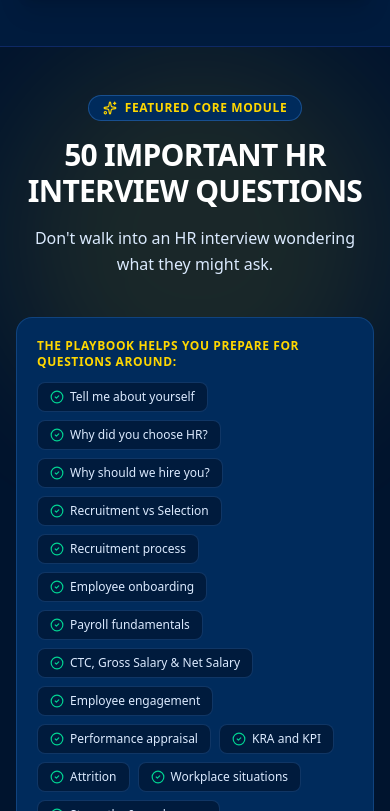
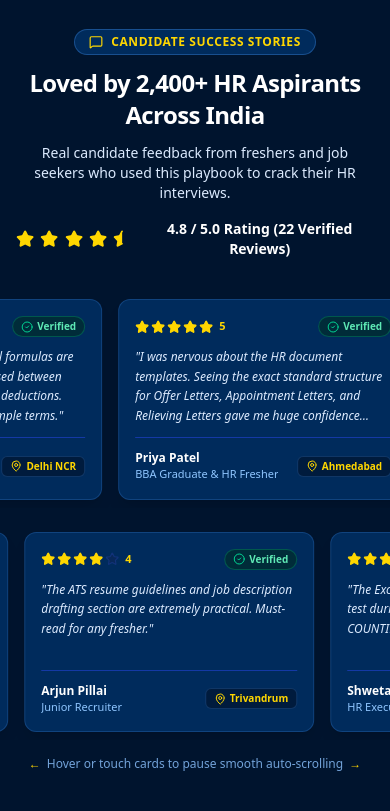
Before and after one commit to deenapriyanka000217/HR-Interview-Success-Playbook-2026, a React (Vite) app: page / in a window 390 px wide. Shown: the part 6793-7604 px from the top of the page. Built offline with nearby package versions, Linux system fonts and the light colour scheme.

Commit message:
refactor: streamline UI and improve tracking logic
- Remove unused components and FAQ search functionality to simplify the UI.
- Update `trackPurchase` to use `sessionStorage` for deduplication.
- Improve testimonial star ratings with half-star support.

```diff
--- a/src/App.tsx
+++ b/src/App.tsx
@@ -3,16 +3,8 @@ import { pixelTracker } from './utils/metaPixel';
 import { UrgencyTicker } from './components/UrgencyTicker';
 import { RecentPurchasePopup } from './components/RecentPurchasePopup';
 import { HeroSection } from './components/HeroSection';
-import { ProblemSection } from './components/ProblemSection';
 import { WhatYouGetSection } from './components/WhatYouGetSection';
-import { HeroFeatureSection } from './components/HeroFeatureSection';
-import { RecruitmentProcessSection } from './components/RecruitmentProcessSection';
-import { HrDocumentsSection } from './components/HrDocumentsSection';
-import { PayrollExcelSection } from './components/PayrollExcelSection';
 import { WhoIsThisForSection } from './components/WhoIsThisForSection';
-import { ValueStackSection } from './components/ValueStackSection';
-import { HowItWorksSection } from './components/HowItWorksSection';
-import { WhyDifferentSection } from './components/WhyDifferentSection';
 import { TestimonialsSection } from './components/TestimonialsSection';
 import { FaqSection } from './components/FaqSection';
 import { FinalCtaSection } from './components/FinalCtaSection';
@@ -20,7 +12,6 @@ import { StickyMobileBar } from './components/StickyMobileBar';
 import { PlaybookReaderModal } from './components/PlaybookReaderModal';
 import { LegalModal } from './components/LegalModal';
 import { ThankYouPage } from './components/ThankYouPage';
-import { MetaPixelTrackerWidget } from './components/MetaPixelTracker';
 import { handleCtaClick } from './utils/ctaConfig';
 
 export default function App() {
@@ -70,47 +61,21 @@ export default function App() {
         onOpenSamplePreview={handleOpenSamplePreview}
       />
 
-      {/* SECTION 2 — PROBLEM / PAIN POINT */}
-      <ProblemSection />
-
-      {/* SECTION 3 — WHAT YOU'LL GET */}
+      {/* SECTION 2 — WHAT YOU'LL GET (Key Modules Summary) */}
       <WhatYouGetSection
         onOpenSamplePreview={handleOpenSamplePreview}
       />
 
-      {/* SECTION 4 — HERO FEATURE (50 HR Interview Questions) */}
-      <HeroFeatureSection
-        onOpenSamplePreview={handleOpenSamplePreview}
-      />
-
-      {/* SECTION 5 — PRACTICAL HR KNOWLEDGE (Recruitment Lifecycle) */}
-      <RecruitmentProcessSection />
-
-      {/* SECTION 6 — HR DOCUMENTS */}
-      <HrDocumentsSection />
-
-      {/* SECTION 7 — PAYROLL + EXCEL */}
-      <PayrollExcelSection />
-
-      {/* SECTION 8 — WHO IS THIS FOR? */}
+      {/* SECTION 3 — WHO IS THIS FOR? */}
       <WhoIsThisForSection />
 
-      {/* SECTION 9 — WHAT YOU RECEIVE (Value Stack) */}
-      <ValueStackSection />
-
-      {/* SECTION 10 — HOW IT WORKS */}
-      <HowItWorksSection />
-
-      {/* SECTION 11 — WHY THIS GUIDE IS DIFFERENT */}
-      <WhyDifferentSection />
-
-      {/* SECTION 12 — 20+ SCROLLABLE TESTIMONIALS (NAMES & CITIES) */}
+      {/* SECTION 4 — TESTIMONIALS & REVIEWS */}
       <TestimonialsSection />
 
-      {/* SECTION 13 — FAQ */}
+      {/* SECTION 5 — FAQ */}
       <FaqSection />
 
-      {/* SECTION 14 — FINAL CTA */}
+      {/* SECTION 6 — FINAL CTA */}
       <FinalCtaSection />
 
       {/* STICKY MOBILE CTA BAR (md:hidden) */}
--- a/src/components/FaqSection.tsx
+++ b/src/components/FaqSection.tsx
@@ -1,16 +1,9 @@
 import React, { useState } from 'react';
 import { FAQ_ITEMS } from '../data/playbookData';
-import { ChevronDown, HelpCircle, Search } from 'lucide-react';
+import { ChevronDown, HelpCircle } from 'lucide-react';
 
 export const FaqSection: React.FC = () => {
   const [openIdx, setOpenIdx] = useState<number | null>(0); // First open by default
-  const [searchTerm, setSearchTerm] = useState<string>('');
-
-  const filteredFaqs = FAQ_ITEMS.filter(
-    (item) =>
-      item.question.toLowerCase().includes(searchTerm.toLowerCase()) ||
-      item.answer.toLowerCase().includes(searchTerm.toLowerCase())
-  );
 
   return (
     <section className="py-12 sm:py-16 px-4 bg-[#001B3D] text-white border-b border-blue-900/50">
@@ -32,21 +25,9 @@ export const FaqSection: React.FC = () => {
           </p>
         </div>
 
-        {/* Quick Search */}
-        <div className="relative max-w-md mx-auto">
-          <Search className="w-4 h-4 text-blue-300 absolute left-3.5 top-1/2 -translate-y-1/2" />
-          <input
-            type="text"
-            placeholder="Search questions..."
-            value={searchTerm}
-            onChange={(e) => setSearchTerm(e.target.value)}
-            className="w-full pl-10 pr-4 py-2.5 bg-[#002B5C] border border-blue-400/30 rounded-xl text-xs sm:text-sm text-white focus:outline-hidden focus:border-[#FFD700] placeholder-blue-300/60"
-          />
-        </div>
-
         {/* Accordion List */}
         <div className="space-y-3">
-          {filteredFaqs.map((faq, idx) => {
+          {FAQ_ITEMS.map((faq, idx) => {
             const isOpen = openIdx === idx;
             return (
               <div
--- a/src/components/TestimonialsSection.tsx
+++ b/src/components/TestimonialsSection.tsx
@@ -1,27 +1,66 @@
-import React, { useState } from 'react';
+import React from 'react';
 import { TESTIMONIALS_DATA } from '../data/testimonialsData';
-import { Star, CheckCircle2, MessageSquare, MapPin, Search } from 'lucide-react';
+import { Star, StarHalf, CheckCircle2, MessageSquare, MapPin } from 'lucide-react';
 
 export const TestimonialsSection: React.FC = () => {
-  const [searchTerm, setSearchTerm] = useState<string>('');
+  const renderStars = (rating: number) => {
+    const fullStars = Math.floor(rating);
+    const hasHalfStar = rating % 1 !== 0;
+    const emptyStars = 5 - Math.ceil(rating);
 
-  const filteredTestimonials = TESTIMONIALS_DATA.filter(
-    (item) =>
-      item.name.toLowerCase().includes(searchTerm.toLowerCase()) ||
-      item.city.toLowerCase().includes(searchTerm.toLowerCase()) ||
-      item.comment.toLowerCase().includes(searchTerm.toLowerCase()) ||
-      item.role.toLowerCase().includes(searchTerm.toLowerCase())
-  );
+    return (
+      <div className="flex items-center gap-0.5" aria-label={`${rating} stars`}>
+        {[...Array(fullStars)].map((_, i) => (
+          <Star key={`full-${i}`} className="w-3.5 h-3.5 fill-[#FFD700] text-[#FFD700]" />
+        ))}
+        {hasHalfStar && (
+          <StarHalf key="half" className="w-3.5 h-3.5 fill-[#FFD700] text-[#FFD700]" />
+        )}
+        {[...Array(emptyStars)].map((_, i) => (
+          <Star key={`empty-${i}`} className="w-3.5 h-3.5 text-blue-900/60 fill-blue-950/40" />
+        ))}
+        <span className="text-[11px] font-bold text-[#FFD700] ml-1">{rating}</span>
+      </div>
+    );
+  };
+
+  // Split testimonials into two groups for dual smooth left-scrolling marquee rows
+  const row1 = TESTIMONIALS_DATA.slice(0, 11);
+  const row2 = TESTIMONIALS_DATA.slice(11);
+
+  // Duplicate arrays for seamless infinite leftward scrolling
+  const marqueeRow1 = [...row1, ...row1];
+  const marqueeRow2 = [...row2, ...row2];
 
   return (
-    <section id="testimonials-section" className="py-12 sm:py-16 px-4 bg-[#00142E] text-white border-b border-blue-900/40">
-      <div className="max-w-6xl mx-auto space-y-8">
+    <section id="testimonials-section" className="py-12 sm:py-16 bg-[#00142E] text-white border-b border-blue-900/40 overflow-hidden">
+      <style>{`
+        @keyframes scrollLeft {
+          0% { transform: translateX(0); }
+          100% { transform: translateX(-50%); }
+        }
+        .animate-scroll-left {
+          display: flex;
+          width: max-content;
+          animation: scrollLeft 45s linear infinite;
+        }
+        .animate-scroll-left-fast {
+          display: flex;
+          width: max-content;
+          animation: scrollLeft 38s linear infinite;
+        }
+        .animate-scroll-left:hover, .animate-scroll-left-fast:hover {
+          animation-play-state: paused;
+        }
+      `}</style>
+
+      <div className="max-w-6xl mx-auto px-4 space-y-8">
 
         {/* Section Header */}
         <div className="text-center space-y-3 max-w-3xl mx-auto">
           <div className="inline-flex items-center gap-2 bg-[#002B5C] border border-blue-400/30 text-[#FFD700] px-3.5 py-1 rounded-full text-xs font-bold uppercase tracking-wider">
             <MessageSquare className="w-3.5 h-3.5" />
-            <span>20+ Real Candidate Success Stories</span>
+            <span>Candidate Success Stories</span>
           </div>
 
           <h2 className="text-2xl sm:text-3xl lg:text-4xl font-extrabold text-white tracking-tight">
@@ -29,103 +68,115 @@ export const TestimonialsSection: React.FC = () => {
           </h2>
 
           <p className="text-blue-100 text-sm sm:text-base font-medium max-w-2xl mx-auto">
-            See how freshers and candidates from cities across India used this playbook to crack their HR interviews and land offer letters.
+            Real candidate feedback from freshers and job seekers who used this playbook to crack their HR interviews.
           </p>
 
           <div className="flex items-center justify-center gap-1.5 pt-1">
-            {[...Array(5)].map((_, i) => (
+            {[...Array(4)].map((_, i) => (
               <Star key={i} className="w-5 h-5 fill-[#FFD700] text-[#FFD700]" />
             ))}
-            <span className="text-sm font-bold text-white ml-2">4.9 / 5.0 Average Rating</span>
+            <StarHalf className="w-5 h-5 fill-[#FFD700] text-[#FFD700]" />
+            <span className="text-sm font-bold text-white ml-2">4.8 / 5.0 Rating (22 Verified Reviews)</span>
           </div>
         </div>
 
-        {/* Search & Filter Bar */}
-        <div className="flex flex-col sm:flex-row items-center justify-between gap-4 max-w-4xl mx-auto bg-[#002B5C] border border-blue-400/20 p-3 sm:p-4 rounded-2xl">
-          <div className="relative w-full sm:w-72">
-            <Search className="w-4 h-4 text-blue-300 absolute left-3 top-1/2 -translate-y-1/2" />
-            <input
-              type="text"
-              placeholder="Search by city or keyword..."
-              value={searchTerm}
-              onChange={(e) => setSearchTerm(e.target.value)}
-              className="w-full pl-9 pr-3 py-2 bg-[#001B3D] border border-blue-400/30 rounded-xl text-xs sm:text-sm text-white placeholder-blue-300/60 focus:outline-hidden focus:border-[#FFD700]"
-            />
-          </div>
+      </div>
 
-          <div className="text-xs text-blue-200 font-semibold flex items-center gap-2">
-            <span className="w-2 h-2 rounded-full bg-emerald-400 animate-pulse"></span>
-            <span>Showing {filteredTestimonials.length} Verified Reviews</span>
-          </div>
-        </div>
-
-        {/* Scrollable Testimonials Grid Container */}
-        <div className="max-h-[620px] overflow-y-auto pr-2 custom-scrollbar space-y-4">
-          <div className="grid grid-cols-1 md:grid-cols-2 lg:grid-cols-3 gap-4">
-            {filteredTestimonials.map((item) => (
+      {/* Smooth Horizontal Left-Scrolling Testimonial Rows */}
+      <div className="mt-8 space-y-4">
+        {/* Marquee Row 1 */}
+        <div className="relative w-full overflow-x-auto custom-scrollbar py-2">
+          <div className="animate-scroll-left gap-4 px-4">
+            {marqueeRow1.map((item, idx) => (
               <div
-                key={item.id}
-                className="bg-[#002B5C] border border-blue-400/20 hover:border-[#FFD700]/40 rounded-2xl p-5 space-y-3 flex flex-col justify-between transition-colors shadow-lg"
+                key={`r1-${item.id}-${idx}`}
+                className="w-[290px] sm:w-[340px] shrink-0 bg-[#002B5C] border border-blue-400/20 hover:border-[#FFD700]/40 rounded-xl p-4 sm:p-5 space-y-3 flex flex-col justify-between shadow-lg transition-all"
               >
-                <div className="space-y-3">
-                  {/* Top bar: Stars & Verified Badge */}
+                <div className="space-y-2.5">
                   <div className="flex items-center justify-between">
-                    <div className="flex items-center gap-0.5">
-                      {[...Array(item.rating)].map((_, i) => (
-                        <Star key={i} className="w-3.5 h-3.5 fill-[#FFD700] text-[#FFD700]" />
-                      ))}
-                    </div>
-
+                    {renderStars(item.rating)}
                     {item.verified && (
-                      <span className="inline-flex items-center gap-1 text-[10px] font-bold text-emerald-300 bg-emerald-950/60 border border-emerald-500/30 px-2 py-0.5 rounded-full">
+                      <span className="inline-flex items-center gap-1 text-[10px] font-bold text-emerald-300 bg-emerald-950/60 border border-emerald-500/30 px-2 py-0.5 rounded-full shrink-0">
                         <CheckCircle2 className="w-3 h-3 text-emerald-400" />
-                        Verified Purchase
+                        Verified
                       </span>
                     )}
                   </div>
 
-                  {/* Comment */}
-                  <p className="text-xs sm:text-sm text-blue-100 leading-relaxed italic">
+                  <p className="text-xs sm:text-sm text-blue-100 leading-relaxed italic line-clamp-4">
                     "{item.comment}"
                   </p>
                 </div>
 
-                {/* Candidate Info Footer */}
-                <div className="pt-3 border-t border-blue-800/80 flex items-center justify-between">
-                  <div>
-                    <h4 className="font-bold text-white text-sm flex items-center gap-1.5">
-                      <span>{item.name}</span>
+                <div className="pt-3 border-t border-blue-800/80 flex items-center justify-between gap-2">
+                  <div className="min-w-0">
+                    <h4 className="font-bold text-white text-xs sm:text-sm truncate">
+                      {item.name}
                     </h4>
-                    <p className="text-[11px] text-blue-300 font-medium">
+                    <p className="text-[11px] text-blue-300 font-medium truncate">
                       {item.role}
                     </p>
                   </div>
 
-                  <div className="text-right">
-                    <span className="inline-flex items-center gap-1 text-[11px] font-semibold text-[#FFD700] bg-[#001B3D] border border-blue-400/20 px-2 py-0.5 rounded-md">
-                      <MapPin className="w-3 h-3 text-[#FFD700]" />
-                      {item.city}
-                    </span>
-                    <p className="text-[10px] text-blue-400 mt-0.5">{item.date}</p>
-                  </div>
+                  <span className="inline-flex items-center gap-1 text-[10px] sm:text-[11px] font-semibold text-[#FFD700] bg-[#001B3D] border border-blue-400/20 px-2 py-0.5 rounded-md shrink-0">
+                    <MapPin className="w-3 h-3 text-[#FFD700]" />
+                    {item.city}
+                  </span>
                 </div>
               </div>
             ))}
           </div>
-
-          {filteredTestimonials.length === 0 && (
-            <div className="text-center py-10 bg-[#002B5C] rounded-2xl border border-blue-400/20 text-blue-200 text-sm">
-              No reviews found matching "{searchTerm}". Try another search keyword.
-            </div>
-          )}
         </div>
 
-        {/* Scroll helper note */}
-        <div className="text-center text-xs text-blue-300 flex items-center justify-center gap-1">
-          <span>💡</span>
-          <span>Scroll up/down inside the box to view all 22 verified reviews from candidates across India.</span>
+        {/* Marquee Row 2 */}
+        <div className="relative w-full overflow-x-auto custom-scrollbar py-2">
+          <div className="animate-scroll-left-fast gap-4 px-4">
+            {marqueeRow2.map((item, idx) => (
+              <div
+                key={`r2-${item.id}-${idx}`}
+                className="w-[290px] sm:w-[340px] shrink-0 bg-[#002B5C] border border-blue-400/20 hover:border-[#FFD700]/40 rounded-xl p-4 sm:p-5 space-y-3 flex flex-col justify-between shadow-lg transition-all"
+              >
+                <div className="space-y-2.5">
+                  <div className="flex items-center justify-between">
+                    {renderStars(item.rating)}
+                    {item.verified && (
+                      <span className="inline-flex items-center gap-1 text-[10px] font-bold text-emerald-300 bg-emerald-950/60 border border-emerald-500/30 px-2 py-0.5 rounded-full shrink-0">
+                        <CheckCircle2 className="w-3 h-3 text-emerald-400" />
+                        Verified
+                      </span>
+                    )}
+                  </div>
+
+                  <p className="text-xs sm:text-sm text-blue-100 leading-relaxed italic line-clamp-4">
+                    "{item.comment}"
+                  </p>
+                </div>
+
+                <div className="pt-3 border-t border-blue-800/80 flex items-center justify-between gap-2">
+                  <div className="min-w-0">
+                    <h4 className="font-bold text-white text-xs sm:text-sm truncate">
+                      {item.name}
+                    </h4>
+                    <p className="text-[11px] text-blue-300 font-medium truncate">
+                      {item.role}
+                    </p>
+                  </div>
+
+                  <span className="inline-flex items-center gap-1 text-[10px] sm:text-[11px] font-semibold text-[#FFD700] bg-[#001B3D] border border-blue-400/20 px-2 py-0.5 rounded-md shrink-0">
+                    <MapPin className="w-3 h-3 text-[#FFD700]" />
+                    {item.city}
+                  </span>
+                </div>
+              </div>
+            ))}
+          </div>
         </div>
+      </div>
 
+      <div className="text-center text-xs text-blue-300/80 mt-4 flex items-center justify-center gap-1.5">
+        <span className="text-[#FFD700]">←</span>
+        <span>Hover or touch cards to pause smooth auto-scrolling</span>
+        <span className="text-[#FFD700]">→</span>
       </div>
     </section>
   );
--- a/src/components/ThankYouPage.tsx
+++ b/src/components/ThankYouPage.tsx
@@ -10,12 +10,47 @@ interface ThankYouPageProps {
 export const ThankYouPage: React.FC<ThankYouPageProps> = ({ onBackToLanding }) => {
   const [downloading, setDownloading] = useState<boolean>(false);
   const [downloadSuccess, setDownloadSuccess] = useState<boolean>(false);
+  const [countdown, setCountdown] = useState<number>(30);
   const whatsappGroupUrl = "https://chat.whatsapp.com/HD10h3atD4s03vNsGOtWlF?s=cl&p=a&ilr=0&amv=3";
 
   useEffect(() => {
     // Fire PageView event on Meta Pixel for Thank You Page
     pixelTracker.trackPageView();
-  }, []);
+
+    // Prevent duplicate Purchase event
+    if (!sessionStorage.getItem("hr_purchase_tracked")) {
+      if (typeof window !== "undefined" && (window as any).fbq) {
+        (window as any).fbq("track", "Purchase", {
+          value: 299,
+          currency: "INR",
+          content_name: "HR Interview Success Playbook 2026",
+          content_type: "digital_product",
+        });
+
+        console.log("Meta Purchase Event Fired");
+      }
+
+      pixelTracker.trackPurchase("HR_299_" + Date.now());
+      sessionStorage.setItem("hr_purchase_tracked", "true");
+    }
+
+    // Countdown redirect timer
+    const timer = setInterval(() => {
+      setCountdown((prev) => {
+        if (prev <= 1) {
+          clearInterval(timer);
+          if (onBackToLanding) {
+            onBackToLanding();
+          } else {
+            window.location.href = "/";
+          }
+        }
+        return prev - 1;
+      });
+    }, 1000);
+
+    return () => clearInterval(timer);
+  }, [onBackToLanding]);
 
   const handleDownloadPdf = () => {
     setDownloading(true);
@@ -276,6 +311,11 @@ export const ThankYouPage: React.FC<ThankYouPageProps> = ({ onBackToLanding }) =
             </div>
           </div>
 
+          {/* Countdown timer banner */}
+          <div className="text-center pt-2 text-xs text-blue-200/90 font-medium">
+            <p>Redirecting to homepage in <strong className="text-[#FFD700] font-bold">{countdown}</strong> seconds...</p>
+          </div>
+
           {/* Footer Navigation */}
           <div className="flex flex-col sm:flex-row items-center justify-between gap-3 pt-3 border-t border-blue-800 text-[11px] sm:text-xs text-blue-300">
             <span className="flex items-center gap-1">
--- a/src/data/testimonialsData.ts
+++ b/src/data/testimonialsData.ts
@@ -3,7 +3,7 @@ export interface Testimonial {
   name: string;
   city: string;
   role: string;
-  rating: number;
+  rating: number; // 5, 4.5, or 4
   comment: string;
   date: string;
   verified: boolean;
@@ -25,7 +25,7 @@ export const TESTIMONIALS_DATA: Testimonial[] = [
     name: "Rohan Sharma",
     city: "Delhi NCR",
     role: "Junior HR Executive",
-    rating: 5,
+    rating: 4.5,
     comment: "The CTC breakdown and payroll formulas are gold. Earlier I used to get confused between Gross Salary, Net Salary, and PF deductions. This guide explains it in plain simple terms.",
     date: "3 days ago",
     verified: true
@@ -45,7 +45,7 @@ export const TESTIMONIALS_DATA: Testimonial[] = [
     name: "Siddharth Rao",
     city: "Hyderabad",
     role: "Talent Acquisition Associate",
-    rating: 5,
+    rating: 4,
     comment: "Loved the 11-step recruitment lifecycle flowchart. In my interview, when they asked how I manage candidate sourcing to onboarding, I explained the exact workflow from this guide. Selected!",
     date: "1 week ago",
     verified: true
@@ -65,7 +65,7 @@ export const TESTIMONIALS_DATA: Testimonial[] = [
     name: "Mehul Joshi",
     city: "Pune",
     role: "Management Trainee - HR",
-    rating: 5,
+    rating: 4.5,
     comment: "Compact, straightforward, and zero fluff. Read the entire guide in two evenings before my campus drive. Cracked the final HR manager round easily.",
     date: "1 week ago",
     verified: true
@@ -85,7 +85,7 @@ export const TESTIMONIALS_DATA: Testimonial[] = [
     name: "Aman Gupta",
     city: "Lucknow",
     role: "MBA HR Student",
-    rating: 5,
+    rating: 4,
     comment: "Very well structured for Indian corporate standards. Statutory compliance basics like EPF, ESI, and LWF are explained cleanly.",
     date: "2 weeks ago",
     verified: true
@@ -95,7 +95,7 @@ export const TESTIMONIALS_DATA: Testimonial[] = [
     name: "Divya Sundaram",
     city: "Coimbatore",
     role: "Fresh Graduate",
-    rating: 5,
+    rating: 4.5,
     comment: "Downloaded the PDF instantly after payment. Read it on my phone during my commute to the interview venue. Helped me review KRA/KPI concepts right on time!",
     date: "2 weeks ago",
     verified: true
@@ -125,7 +125,7 @@ export const TESTIMONIALS_DATA: Testimonial[] = [
     name: "Karan Malhotra",
     city: "Chandigarh",
     role: "Career Switcher into HR",
-    rating: 5,
+    rating: 4.5,
     comment: "Switching from customer support to HR operations was intimidating. This playbook gave me the core industry jargon and documentation know-how I was missing.",
     date: "3 weeks ago",
     verified: true
@@ -145,7 +145,7 @@ export const TESTIMONIALS_DATA: Testimonial[] = [
     name: "Arjun Pillai",
     city: "Trivandrum",
     role: "Junior Recruiter",
-    rating: 5,
+    rating: 4,
     comment: "The ATS resume guidelines and job description drafting section are extremely practical. Must-read for any fresher.",
     date: "1 month ago",
     verified: true
@@ -155,7 +155,7 @@ export const TESTIMONIALS_DATA: Testimonial[] = [
     name: "Shweta Kulkarni",
     city: "Indore",
     role: "HR Executive",
-    rating: 5,
+    rating: 4.5,
     comment: "The Excel formula list saved my live desktop test during the interview round! VLOOKUP and COUNTIF formulas were right there.",
     date: "1 month ago",
     verified: true
@@ -175,7 +175,7 @@ export const TESTIMONIALS_DATA: Testimonial[] = [
     name: "Bhavna Jain",
     city: "Surat",
     role: "HR Intern",
-    rating: 5,
+    rating: 4.5,
     comment: "Clear explanations of HRA calculations, Gratuity rules, and Professional Tax limits across Indian states. 10/10 content quality.",
     date: "1 month ago",
     verified: true
@@ -195,7 +195,7 @@ export const TESTIMONIALS_DATA: Testimonial[] = [
     name: "Deepika Chawla",
     city: "Gurugram",
     role: "Talent Acquisition Associate",
-    rating: 5,
+    rating: 4,
     comment: "Every HR fresher should have this PDF saved on their phone. Short, precise, and covers real-world scenarios rather than textbook theory.",
     date: "1 month ago",
     verified: true
@@ -215,7 +215,7 @@ export const TESTIMONIALS_DATA: Testimonial[] = [
     name: "Aakanksha Roy",
     city: "Guwahati",
     role: "HR Trainee",
-    rating: 5,
+    rating: 4.5,
     comment: "The professional email templates for candidate follow-ups and interview scheduling were super useful in my daily intern tasks.",
     date: "1 month ago",
     verified: true
--- a/src/types.ts
+++ b/src/types.ts
@@ -51,6 +51,7 @@ export interface MetaPixelEvent {
     value?: number;
     currency?: string;
     content_name?: string;
+    content_type?: string;
     order_id?: string;
   };
   timestamp: string;
--- a/src/utils/metaPixel.ts
+++ b/src/utils/metaPixel.ts
@@ -17,22 +17,20 @@ class MetaPixelTracker {
     });
   }
 
-  public trackPurchase(orderId: string) {
-    // Prevent duplicate Purchase tracking for same order
-    const exists = this.eventLogs.some(
-      (log) => log.eventName === 'Purchase' && log.params?.order_id === orderId
-    );
-    if (exists) {
-      console.warn(`[Meta Pixel] Purchase event already logged for order ${orderId}. Skipping duplicate.`);
-      return;
+  public trackPurchase(orderId?: string) {
+    if (!sessionStorage.getItem("hr_purchase_tracked")) {
+      const generatedId = orderId || "HR_299_" + Date.now();
+      this.fireEvent('Purchase', {
+        value: 299,
+        currency: 'INR',
+        content_name: 'HR Interview Success Playbook 2026',
+        content_type: 'digital_product',
+        order_id: generatedId
+      });
+      sessionStorage.setItem("hr_purchase_tracked", "true");
+    } else {
+      console.log("[Meta Pixel] Purchase event already tracked in session.");
     }
-
-    this.fireEvent('Purchase', {
-      value: 299,
-      currency: 'INR',
-      content_name: 'HR Interview Success Playbook 2026',
-      order_id: orderId
-    });
   }
 
   private fireEvent(eventName: 'PageView' | 'InitiateCheckout' | 'Purchase', params?: MetaPixelEvent['params']) {
```
